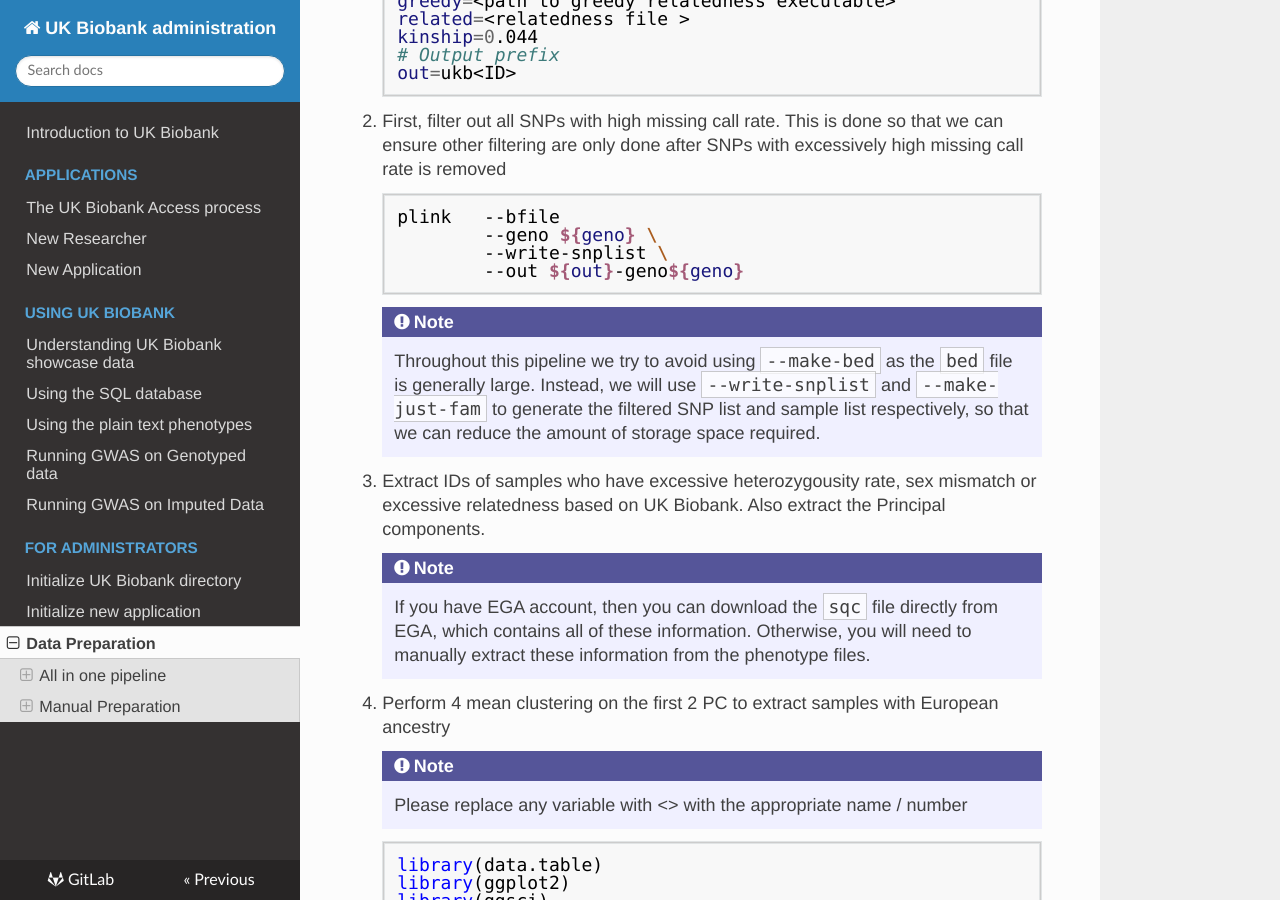
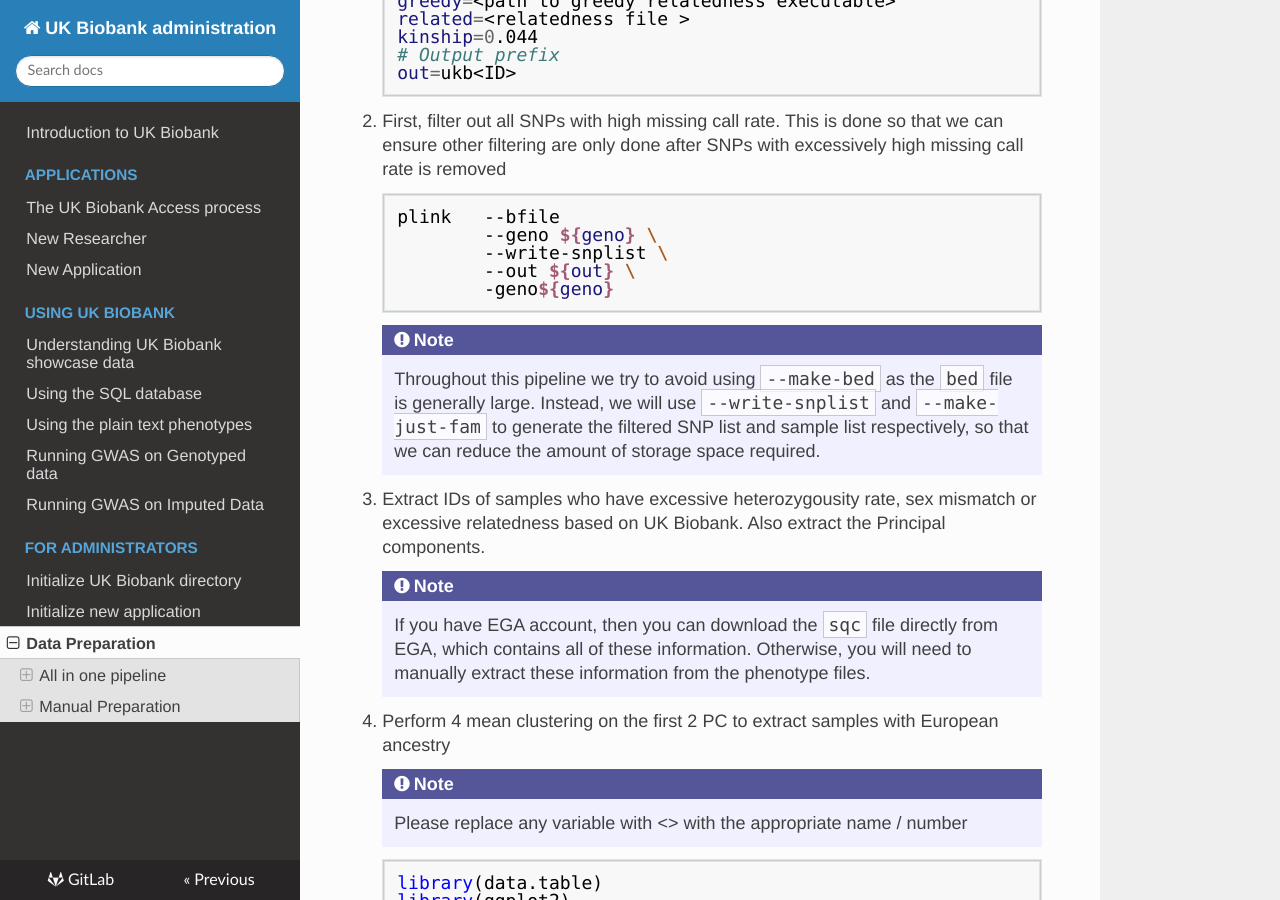
Before and after one commit to garethmarkel/ukb-administration, an MkDocs documentation site: the page built from docs/admin/master_generation.md, in a window 1280 px wide and 900 px high, scrolled down 5358 px. Built offline with MkDocs 1.6.1, drawn with Linux system fonts in a browser that asks for light colours; comment, search, counter and statistics services are not loaded.

Commit message:
[Fix] add new line

````diff
--- a/docs/admin/master_generation.md
+++ b/docs/admin/master_generation.md
@@ -212,7 +212,8 @@ out=ukb<ID>
     plink   --bfile
             --geno ${geno} \
             --write-snplist \
-            --out ${out}-geno${geno}
+            --out ${out} \
+            -geno${geno}
     ```
 
     !!! note
````
